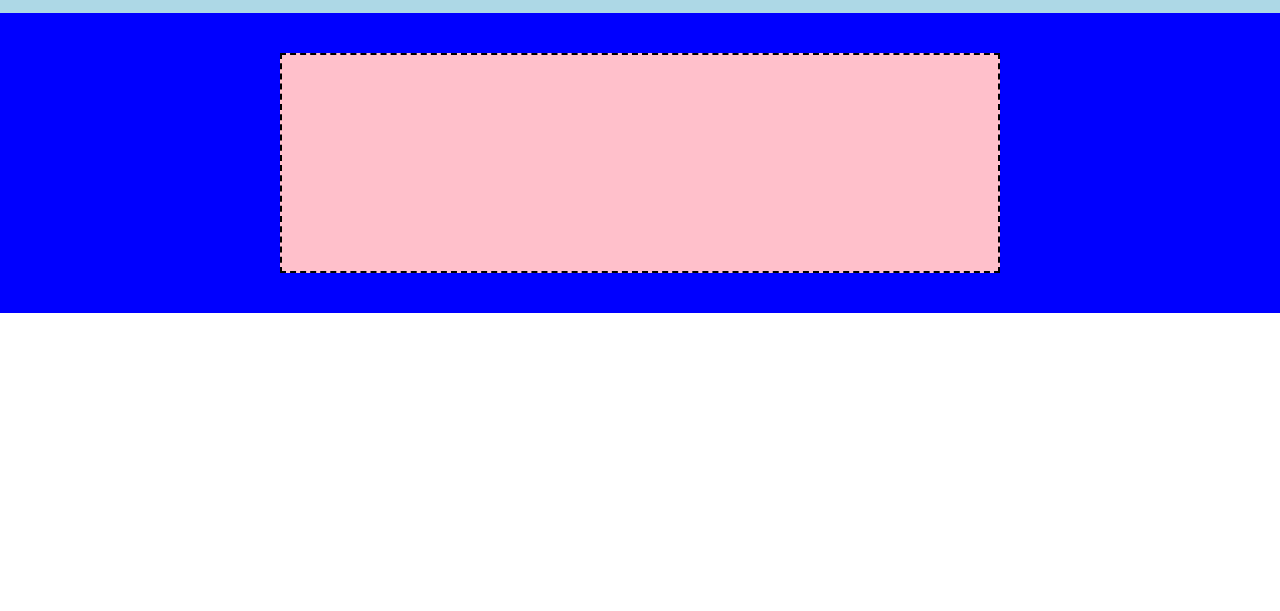
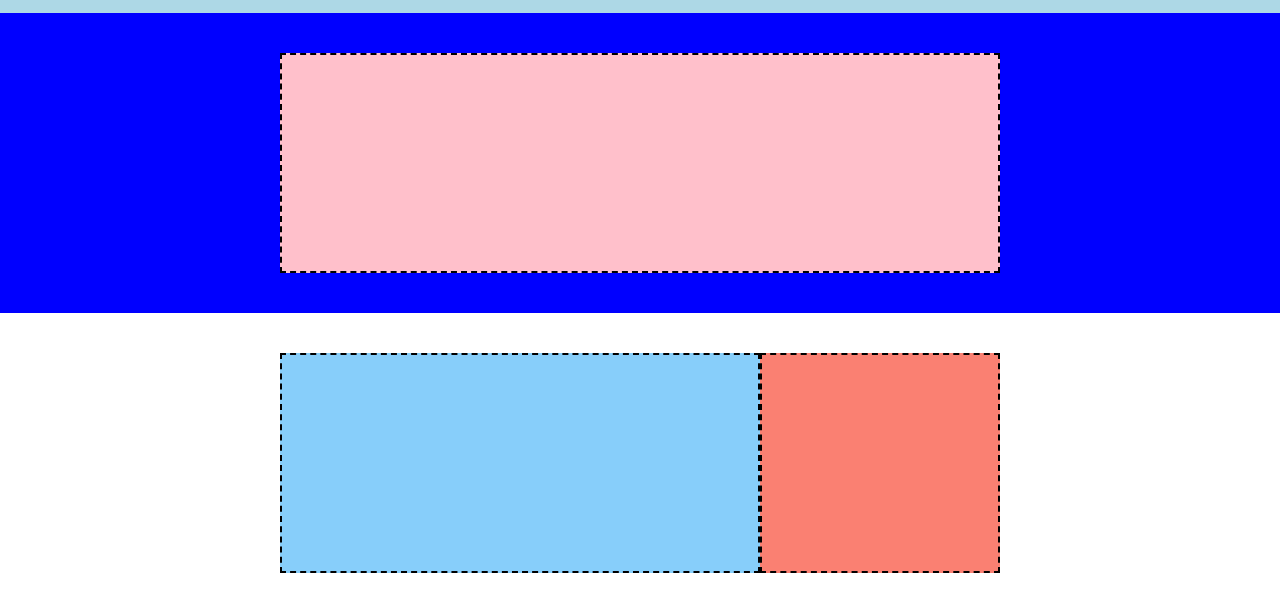
Before and after one commit to Sarabellafiore89/htmlcss-struttura-discord, a plain HTML site: page index.html in a window 1280 px wide. Shown: the part 77-688 px from the top of the page. Drawn offline with Linux system fonts and the light colour scheme.

Commit message:
feat add container

```diff
--- a/css/style.css
+++ b/css/style.css
@@ -75,3 +75,24 @@ header{
     border:2px dashed black;
 
    }
+
+#white-container{
+    display: flex;
+    background-color: white;
+    height:300px;
+    justify-content: center;
+    padding:40px;
+}
+
+#light-blue{
+    background-color: lightskyblue;
+    flex-basis:40%;
+    border:2px dashed black;
+
+}
+
+#salmon{
+    background-color: salmon;
+    flex-basis:20%;
+    border:2px dashed black;
+}
--- a/index.html
+++ b/index.html
@@ -43,6 +43,16 @@
         <div id="jumbotron">
             <div id="pink-box"></div>
         </div>
+
+        <!-- white container -->
+        <div id="white-container">
+            <div id="light-blue"></div>
+            <div id="salmon"></div>
+
+        </div>
+
+
+
     </main>
 </body>
 </html>
```
